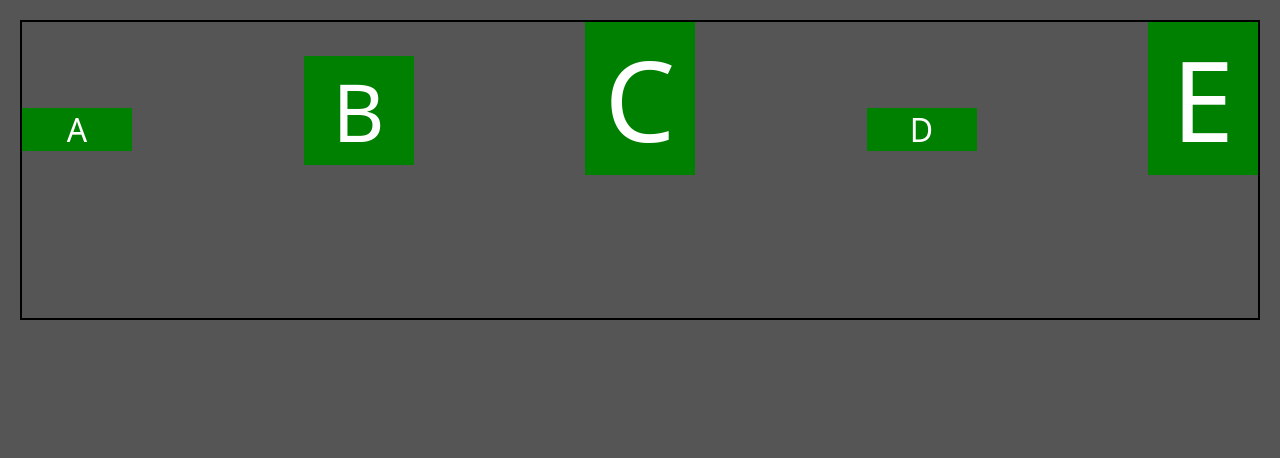
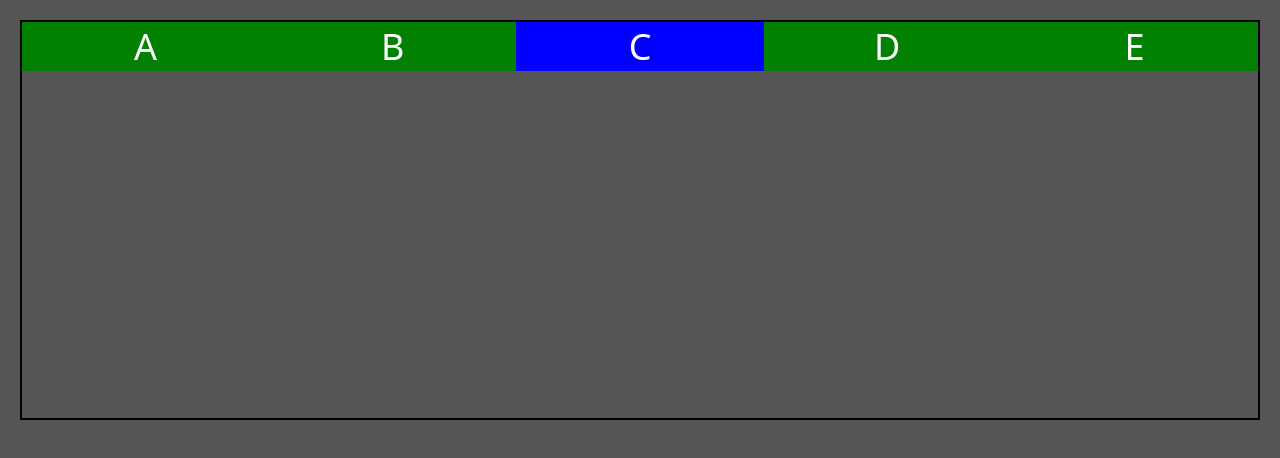
Before and after one commit to mateuscqueiros/flexbox-bnb-2, a plain HTML site: page index.html in a window 1280 px wide. Drawn offline with Linux system fonts and the light colour scheme.

Commit message:
finished example

```diff
--- a/index.html
+++ b/index.html
@@ -6,11 +6,11 @@
   </head>
   <body>
     <div class="container">
-      <div class="item small">A</div>
-      <div class="item medium">B</div>
-      <div class="item big">C</div>
-      <div class="item small">D</div>
-      <div class="item big">E</div>
+      <div id="A" class="item small">A</div>
+      <div id="B" class="item medium">B</div>
+      <div id="C" class="item big">C</div>
+      <div id="D" class="item small">D</div>
+      <div id="E" class="item big">E</div>
     </div>
   </body>
 </html>
--- a/style.css
+++ b/style.css
@@ -22,17 +22,25 @@ body {
 
 .container {
   display: flex;
-  height: 300px;
+  height: 400px;
   justify-content: space-between;
-  align-items: baseline;
+  align-items: flex-start;
   color: white;
   border: 2px solid black;
 }
 
 .item {
   background-color: green;
-  width: 110px;
   text-align: center;
+  flex: 1;
+}
+
+#C {
+  background-color: blue;
+}
+
+div {
+  font-size: 1.5em !important;
 }
 
 .small {
```
